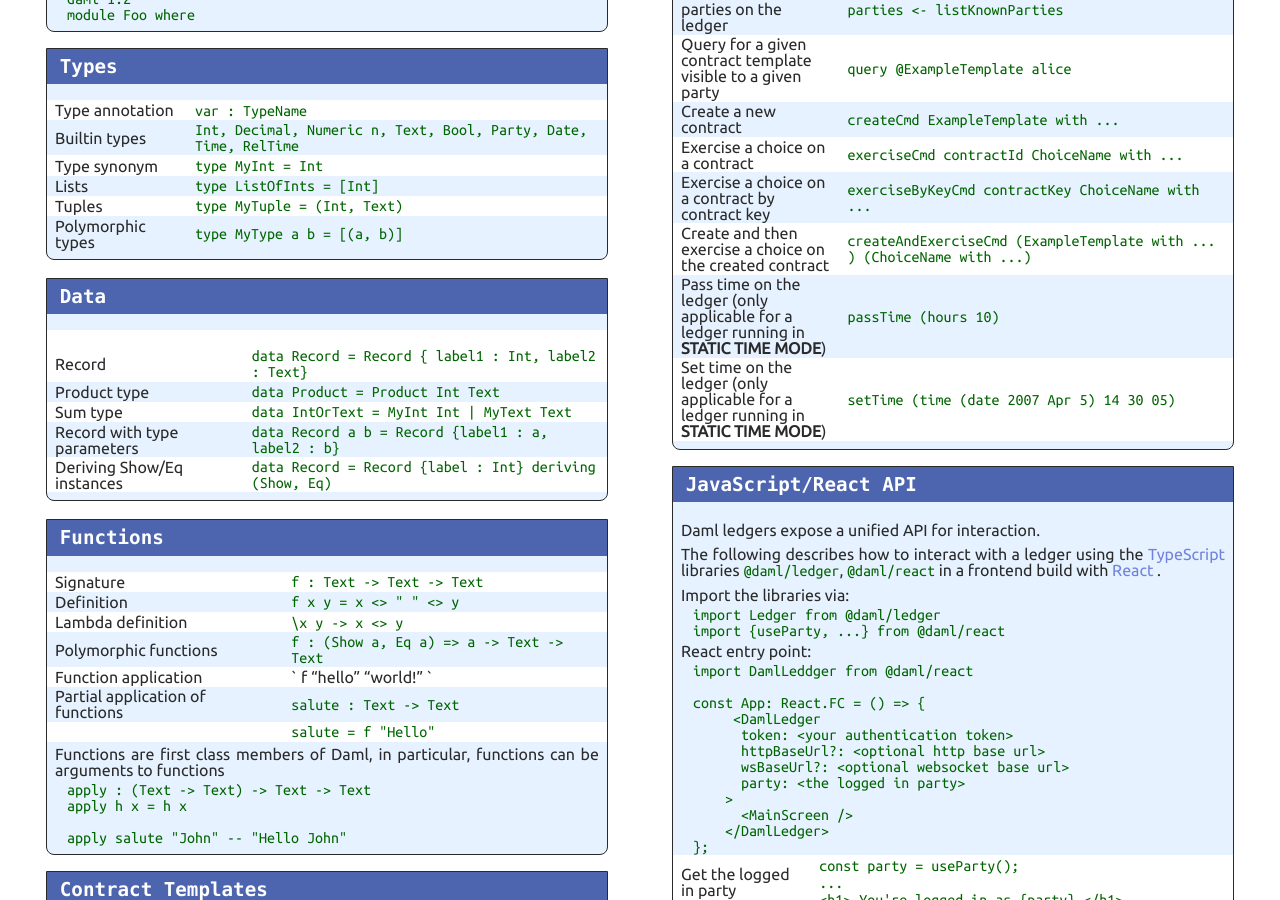
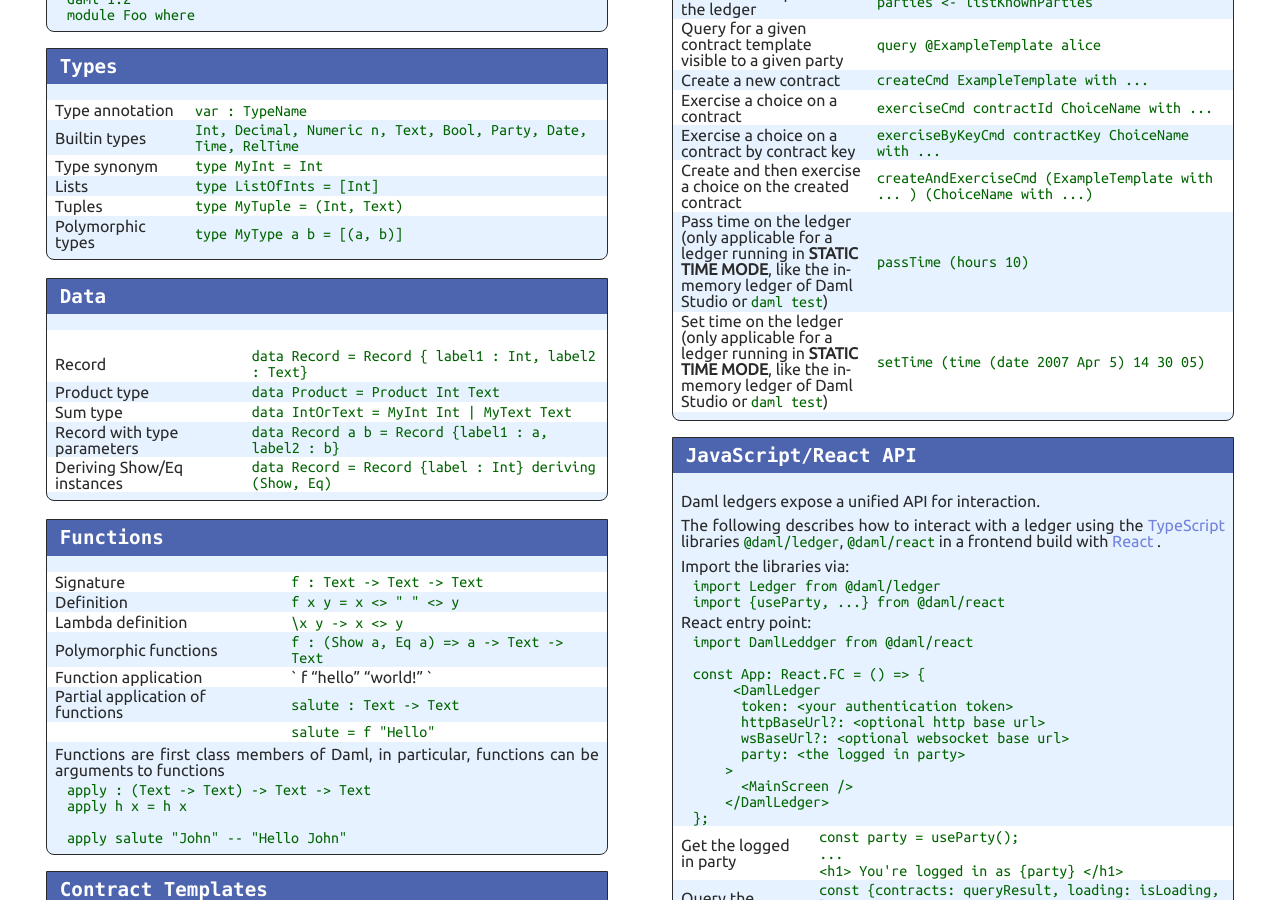
Before and after one commit to digital-asset/daml-cheat-sheet, a Jekyll site: the page built from index.html, in a window 1280 px wide and 900 px high, scrolled down 1863 px. Built offline with Jekyll 4.4.1, drawn with Linux system fonts in a browser that asks for light colours.

Commit message:
addressing review comments

```diff
--- a/_includes/en/Scripts.md
+++ b/_includes/en/Scripts.md
@@ -25,5 +25,5 @@ Scripts are compiled like usual Daml code to a `dar` package with the `daml buil
 | Exercise a choice on a contract | `exerciseCmd contractId ChoiceName with ... ` |
 | Exercise a choice on a contract by contract key | `exerciseByKeyCmd contractKey ChoiceName with ... ` |
 | Create and then exercise a choice on the created contract | `createAndExerciseCmd (ExampleTemplate with ... ) (ChoiceName with ...)` |
-| Pass time on the ledger (only applicable for a ledger running in **STATIC TIME MODE**) |  `passTime (hours 10)` |
-| Set time on the ledger (only applicable for a ledger running in **STATIC TIME MODE**) | `setTime (time (date 2007 Apr 5) 14 30 05)` |
+| Pass time on the ledger (only applicable for a ledger running in **STATIC TIME MODE**, like the in-memory ledger of Daml Studio or `daml test`) |  `passTime (hours 10)` |
+| Set time on the ledger (only applicable for a ledger running in **STATIC TIME MODE**, like the in-memory ledger of Daml Studio or `daml test`) | `setTime (time (date 2007 Apr 5) 14 30 05)` |
```
